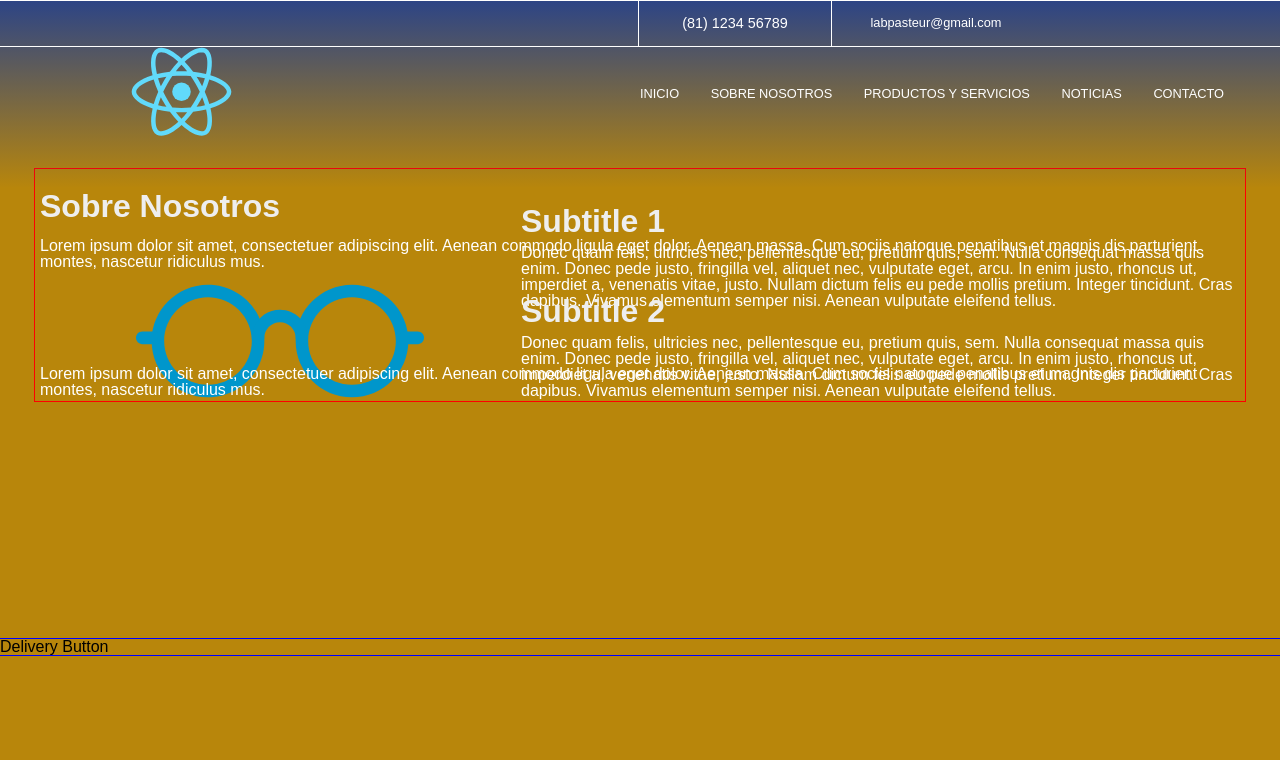
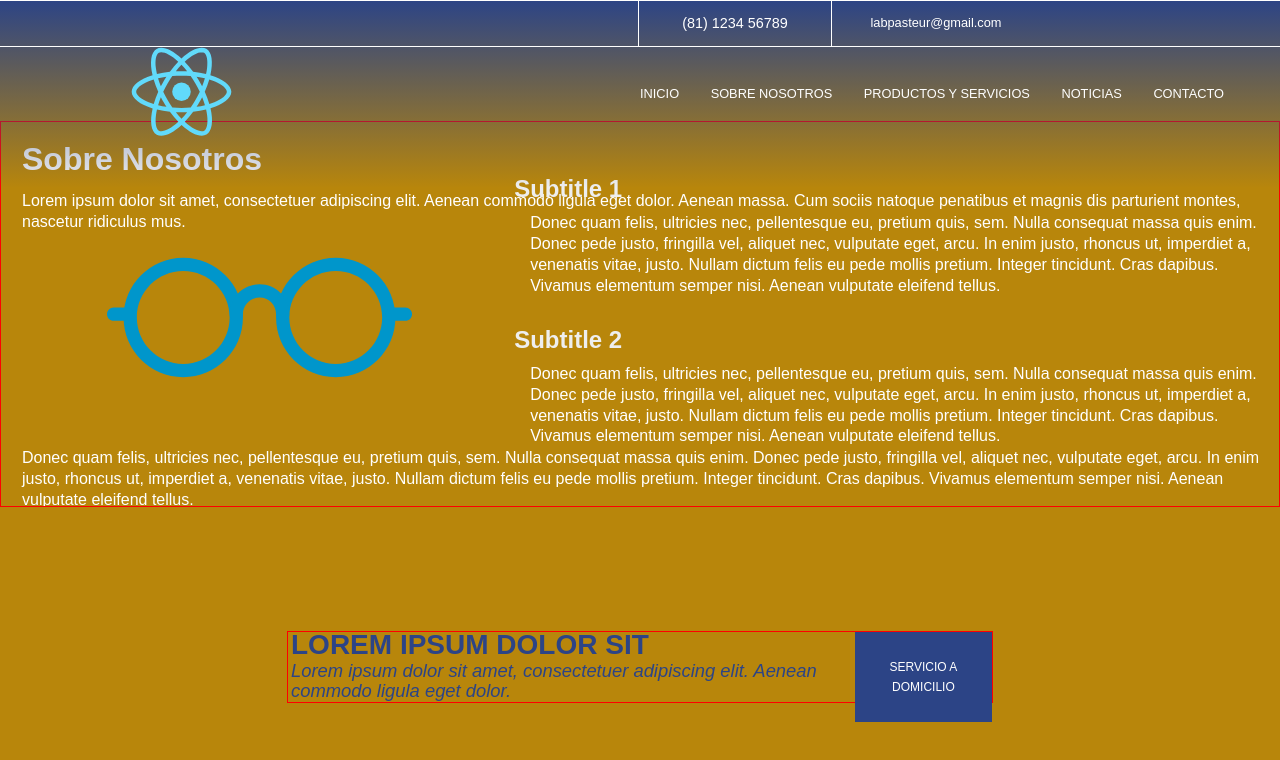
Before and after one commit to Axolodev/LaboratoriosPasteur, a React (Create React App) app: page /about in a window 1280 px wide. Shown: the top 760 px of the page. Built offline with nearby package versions, Linux system fonts and the light colour scheme; some icons are missing.

Commit message:
added delivery button component to About Us page. started working on Quote component for said page

```diff
--- a/src/components/AboutUs/InfoP/InfoP.jsx
+++ b/src/components/AboutUs/InfoP/InfoP.jsx
@@ -4,17 +4,17 @@ import {MainText, SecondaryText} from './../../../styles/AppStyles';
 
 const Title = MainText(styled.p`
 	color: #eee;
-    font-size: 2em;
+	font-size: 1.5em;
 	font-weight: bold;
-    line-height: 1.5em;
+	line-height: 2em;
 	text-align: left;
-
 `);
 
 const Message = SecondaryText(styled.p`
 	color: #fff;
 	font-size: 1em;
-    padding-bottom: 0.5em;
+	padding-left: 1em;
+	line-height: 1.3em;
 `);
 
 const InfoP = (props) => {
--- a/src/components/AboutUs/OurInfo.jsx
+++ b/src/components/AboutUs/OurInfo.jsx
@@ -9,12 +9,12 @@ const introMessage = "Lorem ipsum dolor sit amet, consectetuer adipiscing elit.
 
 const firstParagraph = "Donec quam felis, ultricies nec, pellentesque eu, pretium quis, sem. Nulla consequat massa quis enim. Donec pede justo, fringilla vel, aliquet nec, vulputate eget, arcu. In enim justo, rhoncus ut, imperdiet a, venenatis vitae, justo. Nullam dictum felis eu pede mollis pretium. Integer tincidunt. Cras dapibus. Vivamus elementum semper nisi. Aenean vulputate eleifend tellus.";
 const secondParagraph = "Donec quam felis, ultricies nec, pellentesque eu, pretium quis, sem. Nulla consequat massa quis enim. Donec pede justo, fringilla vel, aliquet nec, vulputate eget, arcu. In enim justo, rhoncus ut, imperdiet a, venenatis vitae, justo. Nullam dictum felis eu pede mollis pretium. Integer tincidunt. Cras dapibus. Vivamus elementum semper nisi. Aenean vulputate eleifend tellus.";
-const thirdParagraph = "Lorem ipsum dolor sit amet, consectetuer adipiscing elit. Aenean commodo ligula eget dolor. Aenean massa. Cum sociis natoque penatibus et magnis dis parturient montes, nascetur ridiculus mus.";
+const thirdParagraph = "Donec quam felis, ultricies nec, pellentesque eu, pretium quis, sem. Nulla consequat massa quis enim. Donec pede justo, fringilla vel, aliquet nec, vulputate eget, arcu. In enim justo, rhoncus ut, imperdiet a, venenatis vitae, justo. Nullam dictum felis eu pede mollis pretium. Integer tincidunt. Cras dapibus. Vivamus elementum semper nisi. Aenean vulputate eleifend tellus.";
 
-const InfoDesc = styled.main`
+const InfoDesc = styled.div`
 	display: grid;
-    width: calc(100% - 5em);
-    height: calc(100% - 17em);
+	width: 100%;
+	height: calc(100% - 10em);
 	grid-template-columns: 40% 60%;
 	grid-template-rows: 10% 40% 35% 15%;
 	grid-template-areas:
@@ -36,6 +36,7 @@ const AboutUsTitle = SecondaryText(styled.h1`
 	font-weight: bold;
 	line-height: 2em;
 	text-align: left;
+	padding-left: 0.5em;
 `);
 
 const Intro = styled.div`
--- /dev/null
+++ b/src/components/Home/DeliveryButton.jsx
@@ -0,0 +1,70 @@
+import React from 'react';
+import styled from 'styled-components';
+import { NavLink } from 'react-router-dom';
+
+import {MainText, SecondaryText} from './../../styles/AppStyles';
+
+
+const ButtonCont = styled.div`
+	color: #2c4486;
+	width: 55%;
+	height: 70px;
+	border: red 1px solid;
+	display: flex;
+	flex-direction: row;
+	align-items: center;
+	justify-content: space-between;
+`;
+
+const Title = MainText(styled.p`
+	text-transform: uppercase;
+	font-weight: bold;
+	font-size: 1.75em;
+	padding: 3px;
+	margin: auto 0px;
+`);
+
+const Text = SecondaryText(styled.p`
+	font-style: italic;
+	font-size: 1.15em;
+	padding: 3px;
+	margin: auto 0px;
+
+`);
+
+const Button = styled(NavLink)`
+	background-color: #2c4486;
+	color: white;
+	text-transform: uppercase;
+	text-align: center;
+	font-size: 0.75em;
+	padding: 25px;
+	border: none;
+	text-decoration: none;
+
+	&:hover{
+		background-color: #405496;
+		cursor: pointer;
+	}
+`;
+
+const Div = styled.div`
+	display: flex;
+	height: inherit;
+	flex-direction: column;
+	line-height: 1.25em;
+`;
+
+const DeliveryButton = () => (
+	<ButtonCont>
+		<Div>
+			<Title>Lorem ipsum dolor sit </Title>
+			<Text>Lorem ipsum dolor sit amet, consectetuer adipiscing elit. Aenean commodo ligula eget dolor.</Text>
+		</Div>
+		<Div>
+			<Button to="/">Servicio a Domicilio</Button>
+		</Div>
+	</ButtonCont>
+);
+
+export default DeliveryButton;
--- a/src/pages/About.jsx
+++ b/src/pages/About.jsx
@@ -4,6 +4,7 @@ import styled from 'styled-components';
 import { MainText } from './../styles/AppStyles';
 
 import OurInfo from './../components/AboutUs/OurInfo';
+import DeliveryButton from './../components/Home/DeliveryButton';
 
 const InfoCont = styled.div`
   display: flex;
@@ -11,11 +12,9 @@ const InfoCont = styled.div`
 
 const Delivery = styled.div`
   display: flex;
-  border: 1px solid blue;
-  width: 100%;
 `;
 
-const Layout = MainText(styled.main`
+const Layout = MainText(styled.div`
   height: 100vh;
   background: darkgoldenrod;
   display: flex;
@@ -24,25 +23,15 @@ const Layout = MainText(styled.main`
   flex-direction: column;
 `);
 
-const Header = styled.h1`
-  color: white;
-  font-size: 4em;
-`;
-
-
 const About = () => (
   <Layout>
-    {/*
-      - Container for parragraphs and image
-      - Servicio a domicilio (buttom)
-      - Quote about us
-      - Footer
-      */}
     <InfoCont>
-      <OurInfo> Information </OurInfo>
+      <OurInfo />
     </InfoCont>
-    <Delivery> Delivery Button </Delivery>
-    {/* <Header>About</Header> */}
+    <Delivery>
+
+    </Delivery>
+      <DeliveryButton />
   </Layout>
 );
 
```
Also changed, not shown: src/components/AboutUs/Quote.jsx (added). Lines whose indentation alone changed are shown as unchanged.
